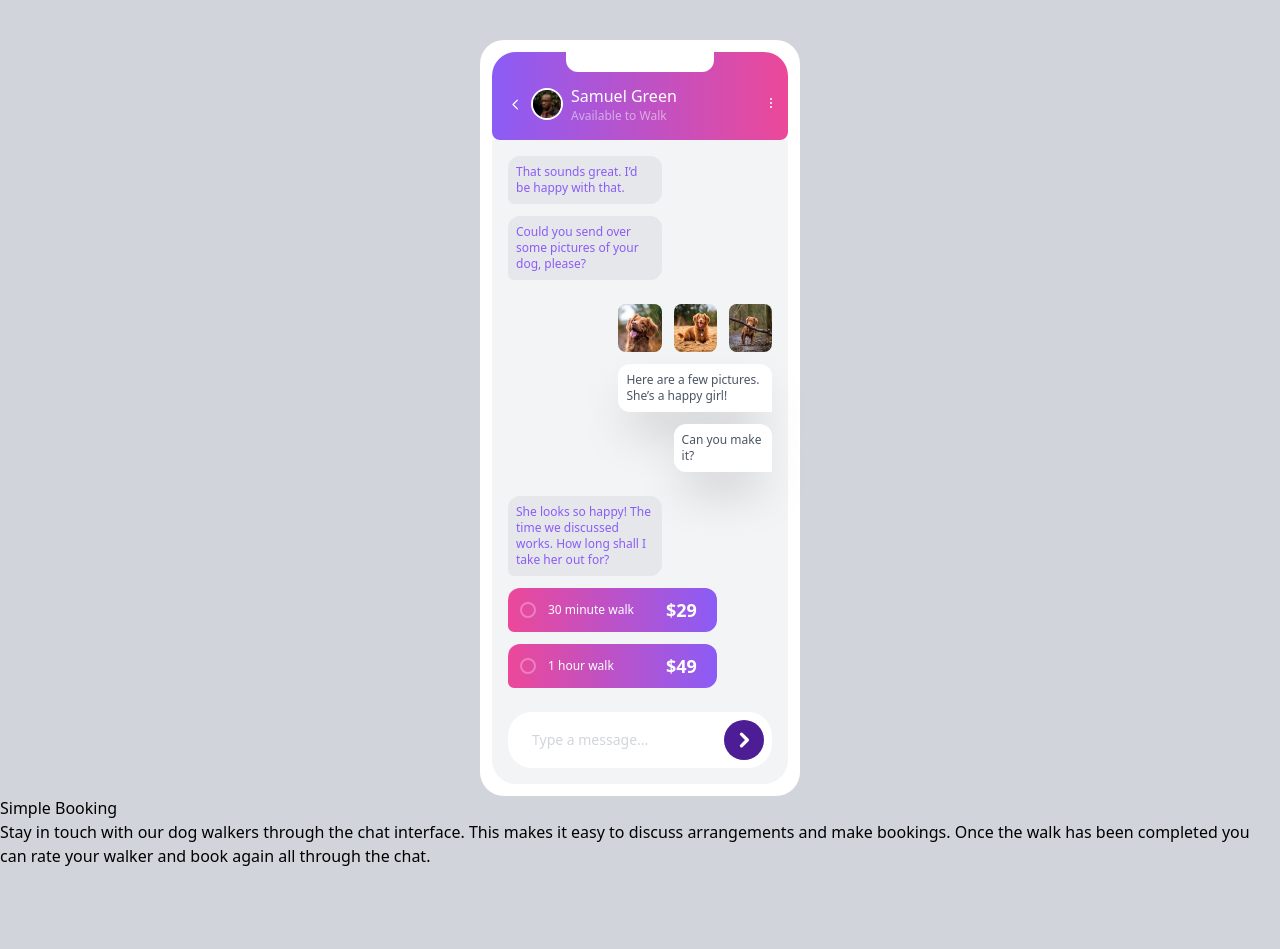
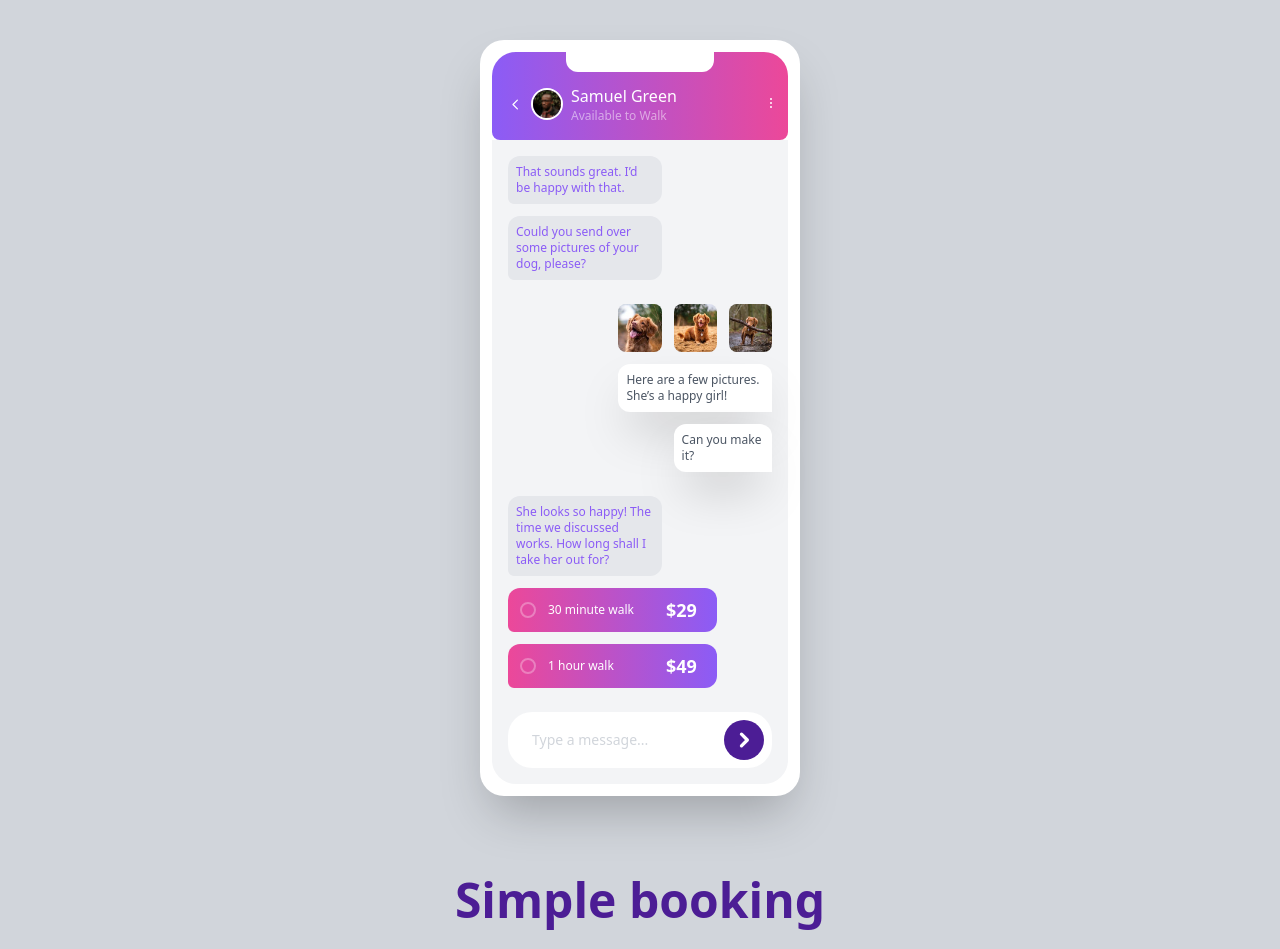
Before and after one commit to TannyWeb/chat-app-css, a website built with webpack: page src/html/index.html in a window 1280 px wide. Shown: the top 949 px of the page. Before the commit the page ends 868 px from the top, so only its background shows below. Built offline with nearby package versions, Linux system fonts and the light colour scheme.

Commit message:
added the simply booking bit

```diff
--- a/src/html/index.html
+++ b/src/html/index.html
@@ -13,7 +13,7 @@
 
   <div class="container">
 
-    <div class="bg-white w-80 m-auto  p-3 mt-10 rounded-3xl ">
+    <div class="bg-white w-80 m-auto  p-3 mt-10 rounded-3xl shadow-2xl mb-20 ">
       <div class="relative">
         <div class=" absolute bg-white w-1/2 m-auto h-5 z-10 left-1/2  rounded-b-xl transform -translate-x-1/2 ">
         </div>
@@ -105,8 +105,11 @@
       </div>
     </div>
     <div class="text">
-      <h2>Simple Booking</h2>
-      <p> Stay in touch with our dog walkers through the chat interface. This makes it easy to
+      <h2 class=" text-5xl text-center font-semibold text-purple-900 mb-7">Simple booking</h2>
+      <p class="text-lg text-center w-3/5 max-w-sm m-auto"> Stay in touch with our dog walkers through the chat
+        interface. This
+        makes it easy
+        to
         discuss arrangements and make bookings. Once the walk has been completed you can rate
         your walker and book again all through the chat.
       </p>
```
